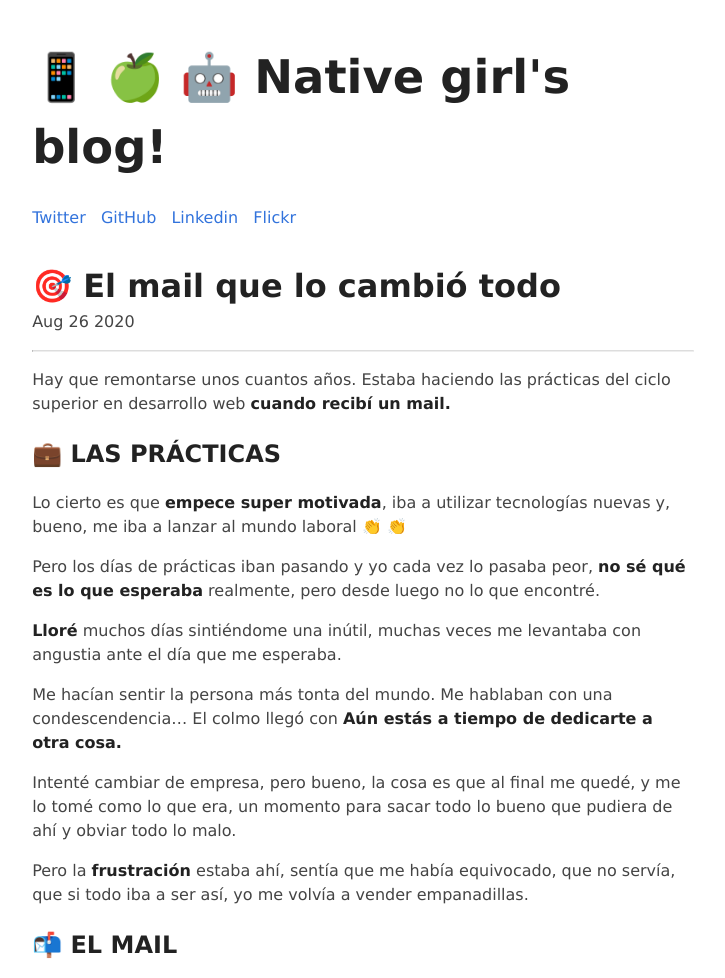
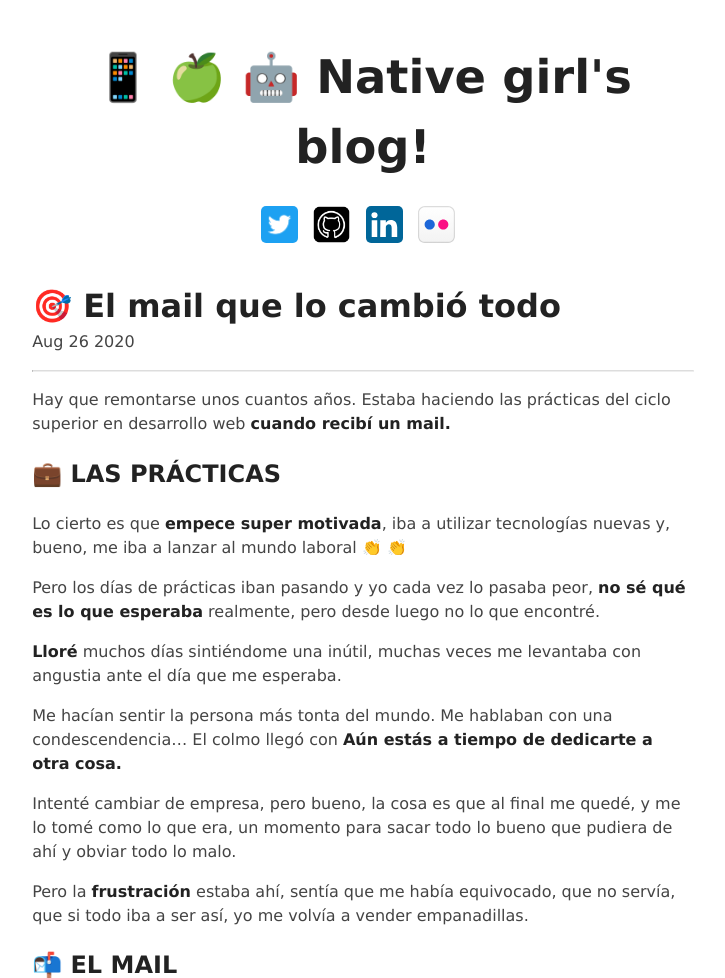
Before and after one commit to dianait/dianait-blog, an Astro site: page /blog/El-mail-que-lo-cambio-todo in a window 1280 px wide. Shown: the top 978 px of the page, without its empty margins (277-1002 px from the left). Built offline with nearby package versions, Linux system fonts and the light colour scheme; Astro itself is replaced by a stand-in of ours.

Commit message:
Add social icons

```diff
--- a/src/components/BaseHead.astro
+++ b/src/components/BaseHead.astro
@@ -15,7 +15,7 @@ const { title, description, image = '/placeholder-social.jpg' } = Astro.props;
 <!-- Global Metadata -->
 <meta charset="utf-8" />
 <meta name="viewport" content="width=device-width,initial-scale=1" />
-<link rel="icon" type="image/svg+xml" href="/favicon.ico" />
+<link rel="icon" type="image/x-icon" href="/favicon.ico" />
 <meta name="generator" content={Astro.generator} />
 
 <!-- Primary Meta Tags -->
--- a/src/components/Header.astro
+++ b/src/components/Header.astro
@@ -8,16 +8,26 @@ import { SITE_TITLE } from '../config';
 		{`📱 🍏 🤖 ${SITE_TITLE}`}
 	</h2></a>
 	<nav>
-		<HeaderLink href="https://twitter.com/dianait_" target="_blank">Twitter</HeaderLink>
-		<HeaderLink href="https://github.com/dianait" target="_blank">GitHub</HeaderLink>
-		<HeaderLink href="https://www.linkedin.com/in/dianahernandezsoler" target="_blank">Linkedin</HeaderLink>
-		<HeaderLink href="https://www.flickr.com/photos/elinstantedecisivo" target="_blank">Flickr</HeaderLink>
+		<HeaderLink href="https://twitter.com/dianait_" target="_blank">
+			<img src={`../img/social/twitter.png`}  width={37} alt="@dianait_ twitter profile"/>
+		</HeaderLink>
+		<HeaderLink href="https://github.com/dianait" target="_blank">
+			<img src={`../img/social/github.png`}  width={37} alt="dianait github profile" />
+		</HeaderLink>
+		<HeaderLink href="https://www.linkedin.com/in/dianahernandezsoler" target="_blank">
+			<img src={`../img/social/linkedin.svg`}  width={37} alt="Diana Hernández linkedin profile"/>
+		</HeaderLink>
+		<HeaderLink href="https://www.flickr.com/photos/elinstantedecisivo" target="_blank">
+			<img src={`../img/social/flickr.svg`}  width={37} alt="Diana flickr profile"/>
+		</HeaderLink>
 
 	</nav>
 </header>
 <style>
 	header {
 		margin: 0em 0 2em;
+		padding: 0;
+		text-align: center;
 	}
 	h2 {
 		margin: 0.5em 0;
@@ -28,4 +38,8 @@ import { SITE_TITLE } from '../config';
 		color: inherit;
 		text-decoration: none;
 	}
+
+	img {
+		border-radius: 5px;
+	}
 </style>
--- a/src/components/Preview.astro
+++ b/src/components/Preview.astro
@@ -9,7 +9,7 @@ const {post} = Astro.props;
         <time datetime={post.frontmatter.pubDate}>
             📆 {new Date(post.frontmatter.pubDate).toLocaleDateString('es-ES', {
                 year: 'numeric',
-                month: 'short',
+                month: 'long',
                 day: 'numeric',
             })}
         </time>
@@ -39,8 +39,8 @@ const {post} = Astro.props;
     }
 
     img {
-        width: 50px;
-        height: 50px;
+        width: 55px;
+        height: 55px;
         border-radius: 20%;
         margin-right: .5rem;
     }
--- a/src/pages/blog/El-mail-que-lo-cambio-todo.md
+++ b/src/pages/blog/El-mail-que-lo-cambio-todo.md
@@ -4,7 +4,7 @@ title:  "🎯 El mail que lo cambió todo"
 description: "Hoy vengo de nuevo con algo un poco más personal.
 Once upon a time..."
 pubDate: "Aug 26 2020"
-heroImage: "./icons/autobus.png"
+heroImage: "./img/autobus.png"
 ---
 
 Hay que remontarse unos cuantos años. Estaba haciendo las prácticas del ciclo superior en desarrollo web **cuando recibí un mail.**
```
Also changed, not shown: public/img/autobus.png (added), public/img/avatar.jpg, public/img/blogHeader.jpg (deleted), public/img/dianait.jpg (deleted), public/img/posts/recordadora.jpg (deleted), public/img/posts/recordadora_icon.JPG (deleted), public/img/social/SFlogo.PNG (deleted), public/img/social/flickr.svg (added), public/img/social/github.png (added), public/img/social/github.svg (deleted), public/img/social/instagram.svg (deleted), public/img/social/spotify.svg (deleted), public/img/social/twitter.png (added), public/img/social/twitter.svg (deleted), 1 more files.
